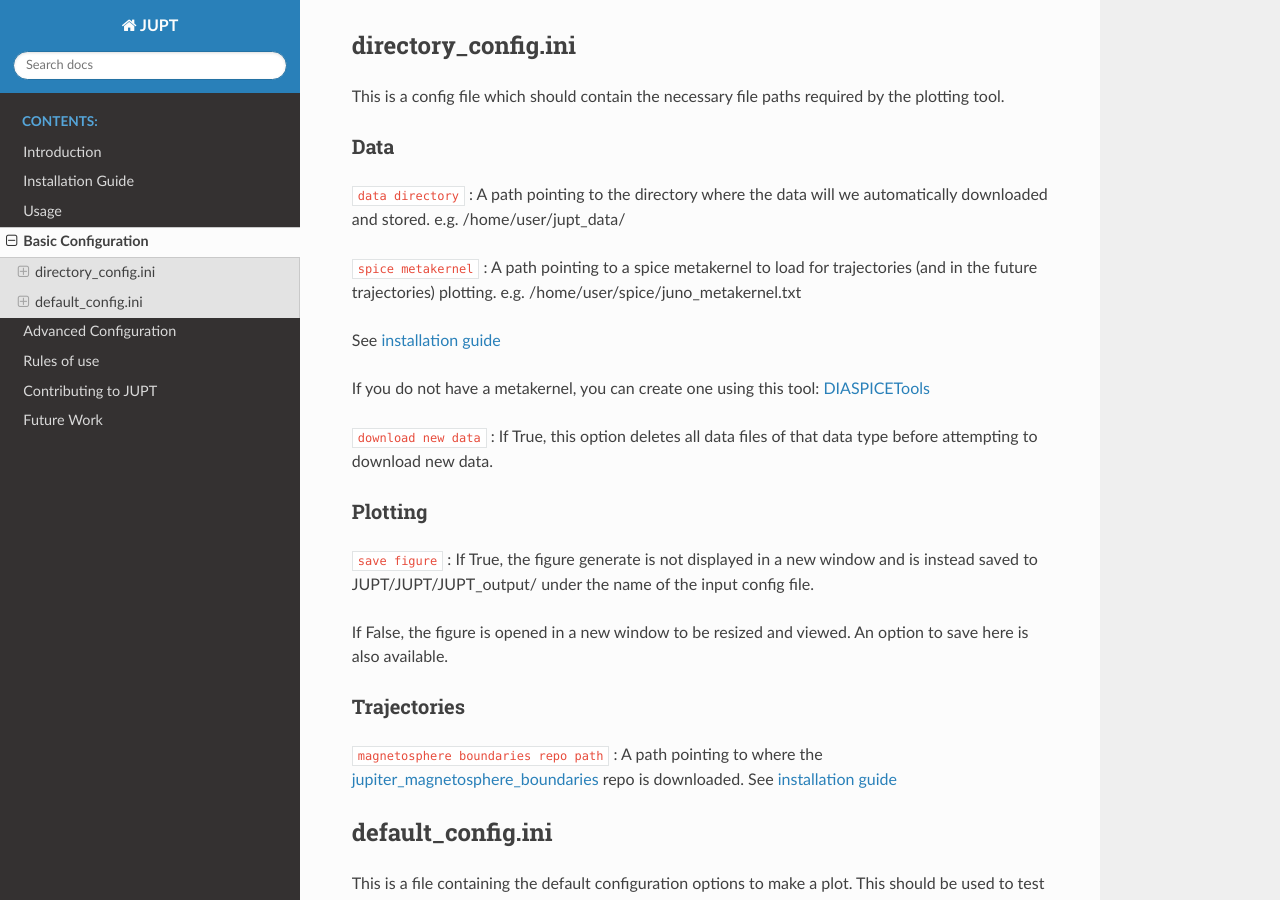
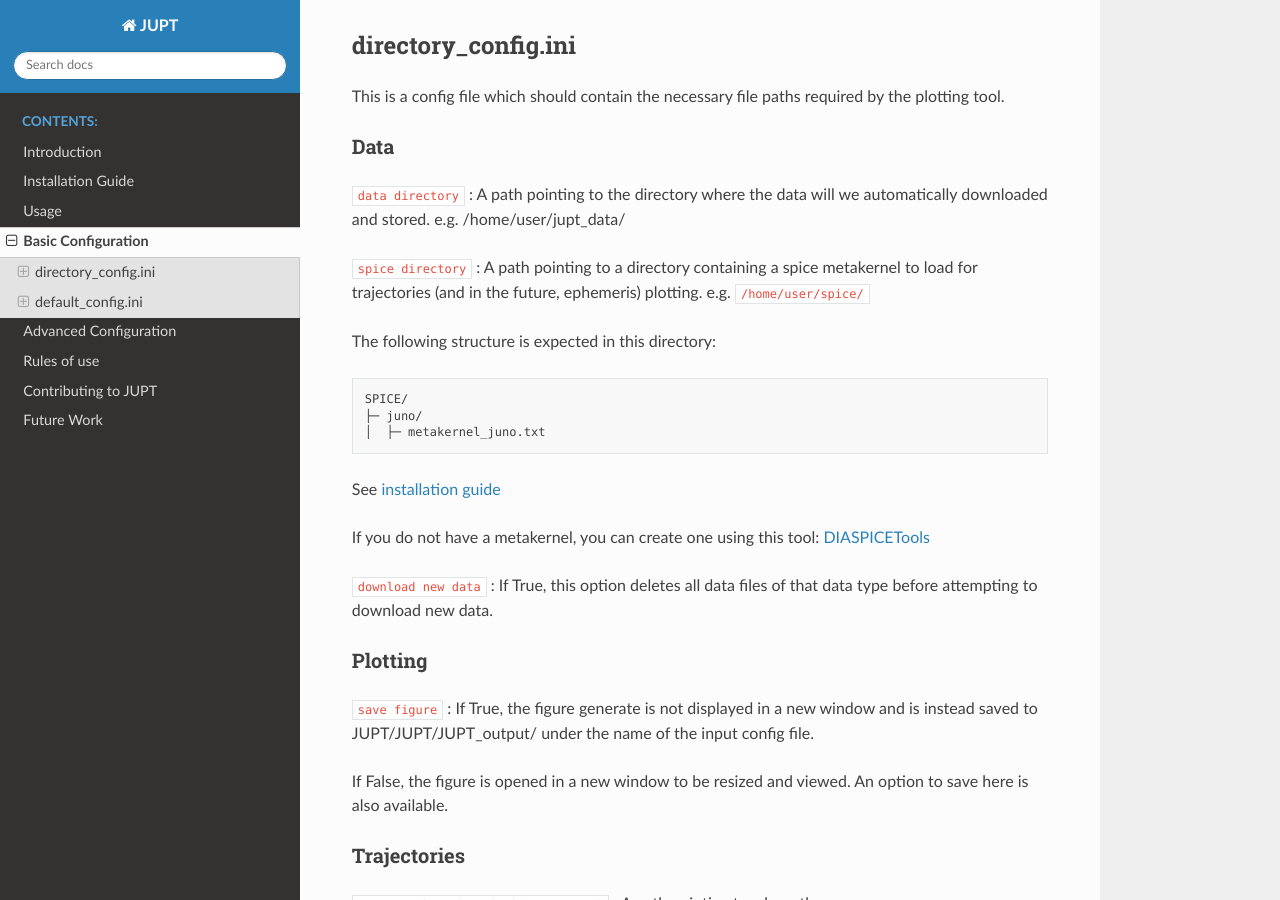
Before and after one commit to daraghhollman/JUPT, a Sphinx documentation site: the page built from docs/source/basicConfig.md, in a window 1280 px wide and 900 px high, scrolled down 398 px. Built offline with Sphinx 7.4.7 and the Read the Docs theme 2.0.0, drawn with Linux system fonts in a browser that asks for light colours.

Commit message:
Finalised documentation for version 1.0.0

````diff
--- a/docs/source/basicConfig.md
+++ b/docs/source/basicConfig.md
@@ -14,7 +14,15 @@ This is a config file which should contain the necessary file paths required by
 
 `data directory` : A path pointing to the directory where the data will we automatically downloaded and stored. e.g. /home/user/jupt_data/
 
-`spice metakernel` : A path pointing to a spice metakernel to load for trajectories (and in the future trajectories) plotting. e.g. /home/user/spice/juno_metakernel.txt
+`spice directory` : A path pointing to a directory containing a spice metakernel to load for trajectories (and in the future, ephemeris) plotting. e.g. `/home/user/spice/`
+
+The following structure is expected in this directory:
+
+```
+SPICE/
+├─ juno/
+│  ├─ metakernel_juno.txt
+```
 
 See [installation guide](installation)
 
````
Also changed, not shown: docs/source/intro.md (+1 -1 lines), 11 other files.
